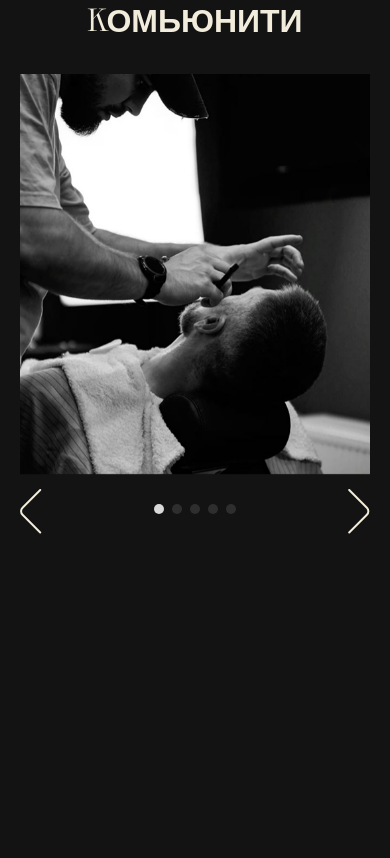
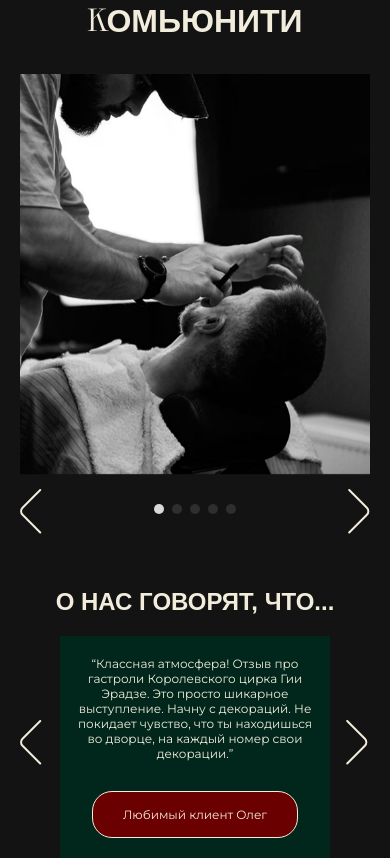
Before and after one commit to AlinaKuznetsova253/barbershop-landing, a website built with Vite: page index.html in a window 390 px wide. Shown: the part 1478-2336 px from the top of the page. Before the commit the page ends 2016 px from the top, so only its background shows below. Built offline with nearby package versions, Linux system fonts and the light colour scheme.

Commit message:
added block of reviews and its adaptive

```diff
--- a/index.html
+++ b/index.html
@@ -278,6 +278,48 @@
           </div>
         </div>
       </section>
+      <section class="reviews">
+        <div class="container">
+          <h3 class="reviews__title">о нас говорят, что...</h3>
+          <div class="reviews__info swiper-reviews">
+            <div class="swiper-wrapper">
+              <div class="reviews__item swiper-slide">
+                <p class="reviews__text">
+                  “Классная атмосфера! Отзыв про гастроли Королевского цирка Гии
+                  Эрадзе. Это просто шикарное выступление. Начну с декораций. Не
+                  покидает чувство, что ты находишься во дворце, на каждый номер
+                  свои декорации.”
+                </p>
+                <p class="reviews__name">Любимый клиент Олег</p>
+              </div>
+              <div class="reviews__item swiper-slide">
+                <p class="reviews__text">
+                  “Классная атмосфера! Отзыв про гастроли Королевского цирка Гии
+                  Эрадзе. Это просто шикарное выступление. Начну с декораций. Не
+                  покидает чувство, что ты находишься во дворце, на каждый номер
+                  свои декорации.”
+                </p>
+                <p class="reviews__name">Любимый клиент Александр</p>
+              </div>
+              <div class="reviews__item swiper-slide">
+                <p class="reviews__text">
+                  “Классная атмосфера! Отзыв про гастроли Королевского цирка Гии
+                  Эрадзе. Это просто шикарное выступление. Начну с декораций. Не
+                  покидает чувство, что ты находишься во дворце, на каждый номер
+                  свои декорации.”
+                </p>
+                <p class="reviews__name">Любимый клиент Михаил</p>
+              </div>
+            </div>
+            <div class="reviews__arrow swiper-button-left-reviews">
+              <img src="src/images/arrow-left.svg" alt="Стрелка влево" />
+            </div>
+            <div class="reviews__arrow swiper-button-right-reviews">
+              <img src="src/images/arrow-right.svg" alt="Стрелка вправо" />
+            </div>
+          </div>
+        </div>
+      </section>
     </main>
 
     <script type="module" src="/src/js/index.js"></script>
--- a/src/css/index.css
+++ b/src/css/index.css
@@ -5,6 +5,7 @@
 @import "./info.css";
 @import "./services.css";
 @import "./community.css";
+@import "./reviews.css";
 
 body {
   font-size: 16px;
--- /dev/null
+++ b/src/css/reviews.css
@@ -0,0 +1,116 @@
+.reviews {
+  margin-top: 100px;
+}
+
+.reviews__title {
+  font-family: var(--secondary-font);
+  font-size: 64px;
+  font-weight: 700;
+  text-align: center;
+  text-transform: uppercase;
+  margin-bottom: 50px;
+}
+
+.reviews__info {
+  position: relative;
+  display: flex;
+  justify-content: center;
+}
+
+.swiper-reviews {
+  max-width: 1500px;
+  width: 100%;
+  padding: 0 100px;
+  margin: 0 auto;
+  overflow: hidden;
+  box-sizing: border-box;
+}
+
+.reviews__item {
+  width: 100%;
+  display: flex;
+  flex-direction: column;
+  align-items: center;
+  text-align: center;
+}
+
+.reviews__text {
+  font-size: 32px;
+}
+
+.reviews__name {
+  display: inline-block;
+  font-size: 24px;
+  border: 1px solid var(--text-color);
+  border-radius: 20px;
+  padding: 15px 30px;
+  margin-top: 30px;
+  white-space: nowrap;
+}
+
+.reviews__arrow {
+  position: absolute;
+  top: 50%;
+  transform: translateY(-50%);
+  width: 54px;
+  height: 54px;
+  cursor: pointer;
+  z-index: 11;
+}
+
+.swiper-button-left-reviews {
+  left: 0;
+}
+
+.swiper-button-right-reviews {
+  right: -30px;
+}
+
+@media (max-width: 1100px) {
+  .reviews__title {
+    font-size: 36px;
+    margin-bottom: 30px;
+  }
+  .swiper-reviews {
+    max-width: 830px;
+    padding: 0 60px;
+  }
+  .reviews__text {
+    font-size: 16px;
+  }
+  .reviews__name {
+    font-size: 16px;
+  }
+}
+
+@media (max-width: 768px) {
+  .reviews {
+    margin-top: 50px;
+  }
+  .reviews__title {
+    font-size: 24px;
+    margin-bottom: 20px;
+  }
+  .swiper-reviews {
+    max-width: 580px;
+    padding: 0 40px;
+  }
+  .reviews__item {
+    background-color: var(--accent-secondary-color);
+    padding: 20px 15px;
+  }
+  .reviews__text {
+    font-size: 12px;
+  }
+  .reviews__name {
+    font-size: 12px;
+    background-color: var(--accent-color);
+    border: 1px solid var(--text-color);
+  }
+}
+
+@media (max-width: 370px) {
+  .reviews__name {
+    padding: 10px 15px;
+  }
+}
--- a/src/js/swiper.js
+++ b/src/js/swiper.js
@@ -9,9 +9,20 @@ document.addEventListener("DOMContentLoaded", () => {
       el: ".swiper-pagination",
     },
     navigation: {
-      nextEl: ".swiper-button-left",
-      prevEl: ".swiper-button-right",
+      nextEl: ".swiper-button-right",
+      prevEl: ".swiper-button-left",
     },
     modules: [Navigation, Pagination],
   });
+
+  const swiperReviews = new Swiper(".swiper-reviews", {
+    loop: true,
+    slidesPerView: 1,
+    spaceBetween: 200,
+    navigation: {
+      nextEl: ".swiper-button-right-reviews",
+      prevEl: ".swiper-button-left-reviews",
+    },
+    modules: [Navigation],
+  });
 });
```
